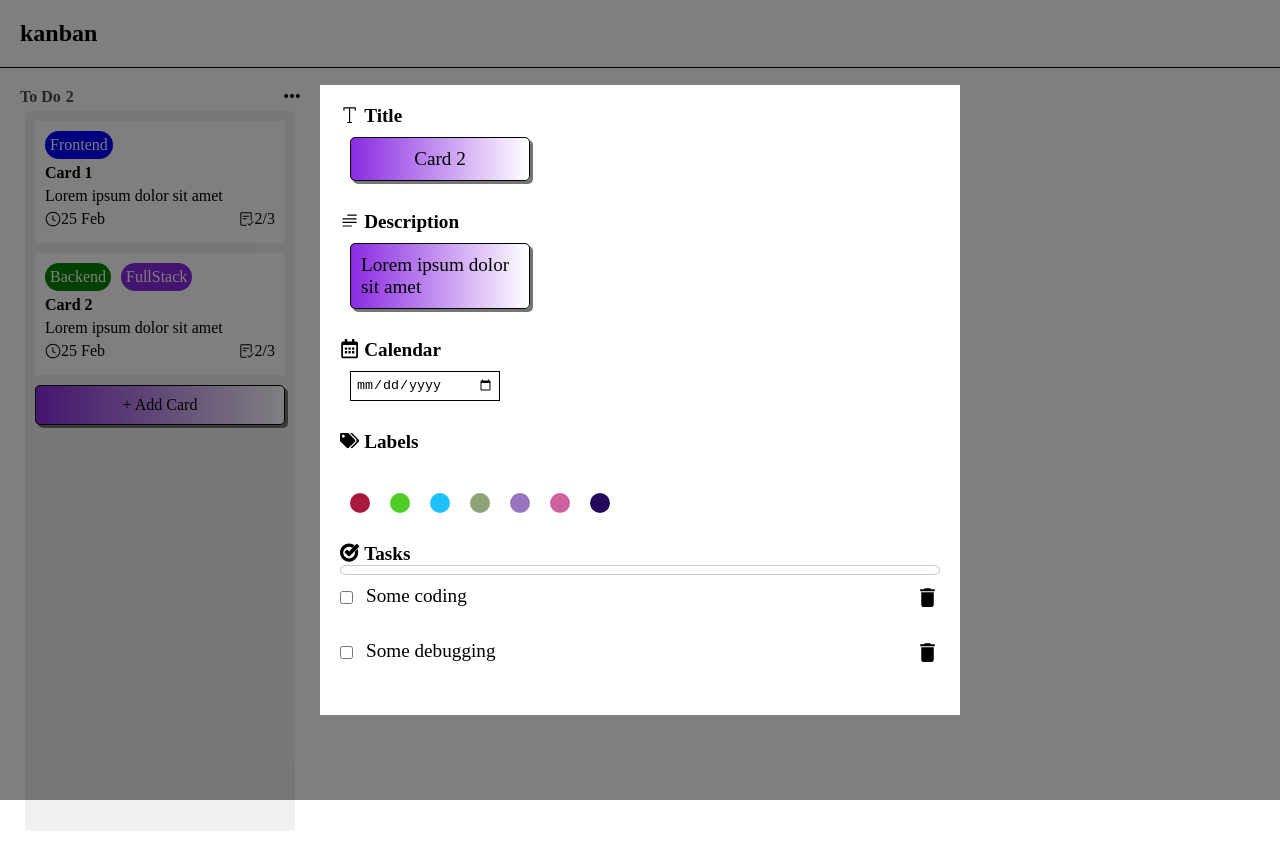
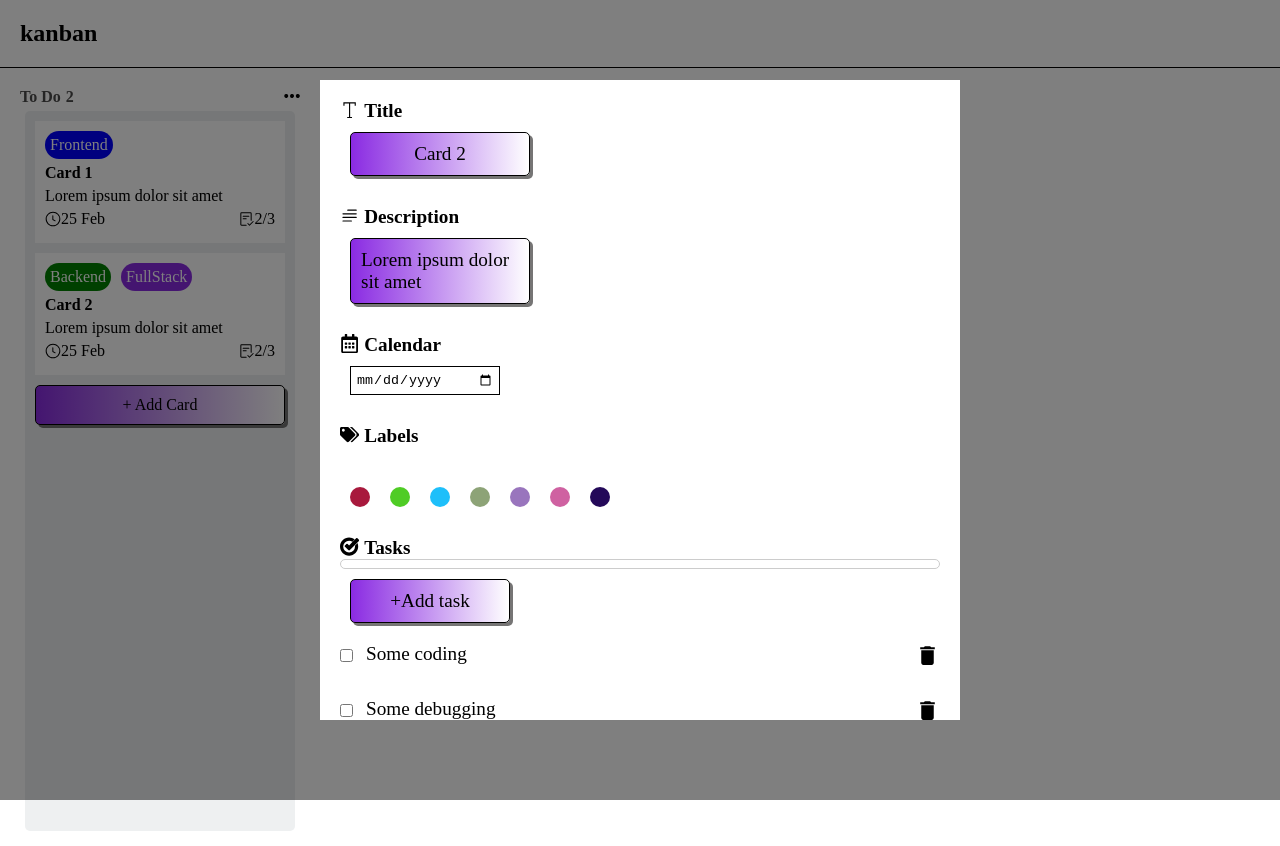
Before and after one commit to SaikatDeb12/kanban-board, a React (Vite) app: page / in a window 1280 px wide. Both pictures are taken after a click on the element 160 px from the left and 314 px from the top of the page. Built offline with nearby package versions, Linux system fonts and the light colour scheme.

Commit message:
modal addTasks added

```diff
--- a/src/Components/Card/CardInfo/CardInfo.jsx
+++ b/src/Components/Card/CardInfo/CardInfo.jsx
@@ -131,6 +131,21 @@ const CardInfo = ({ onClose, card, boardId, updateCard }) => {
               style={{ width: `${calculatePercent()}%` }}
             />
           </div>
+          {/* add tasks */}
+          <div className="cardInfo-box-addTask">
+            <Editable
+              text={"+Add task"}
+              placeholder={"enter your task"}
+              onSubmit={(value) => {
+                if (value.trim() == "") return;
+                const newTask = { text: value, completed: false };
+                setValues((prevValues) => ({
+                  ...prevValues,
+                  task: [...prevValues.task, newTask],
+                }));
+              }}
+            />
+          </div>
           <div className="cardInfo-box-list">
             {values.task.map((item, key) => (
               <div className="cardInfo-box-list-content" key={key}>
--- a/src/Components/Card/CardInfo/CardInfo.scss
+++ b/src/Components/Card/CardInfo/CardInfo.scss
@@ -3,6 +3,7 @@
   overflow-y: auto;
   background-color: #fff;
   height: 100%;
+  max-height: 80vh;
   width: 50vw;
 }
 
--- a/src/Components/Editable/Editable.scss
+++ b/src/Components/Editable/Editable.scss
@@ -56,3 +56,8 @@
   height: 30px;
   width: 30px;
 }
+
+.cardInfo-box-addTask {
+  padding: 10px;
+  width: 30%;
+}
```
